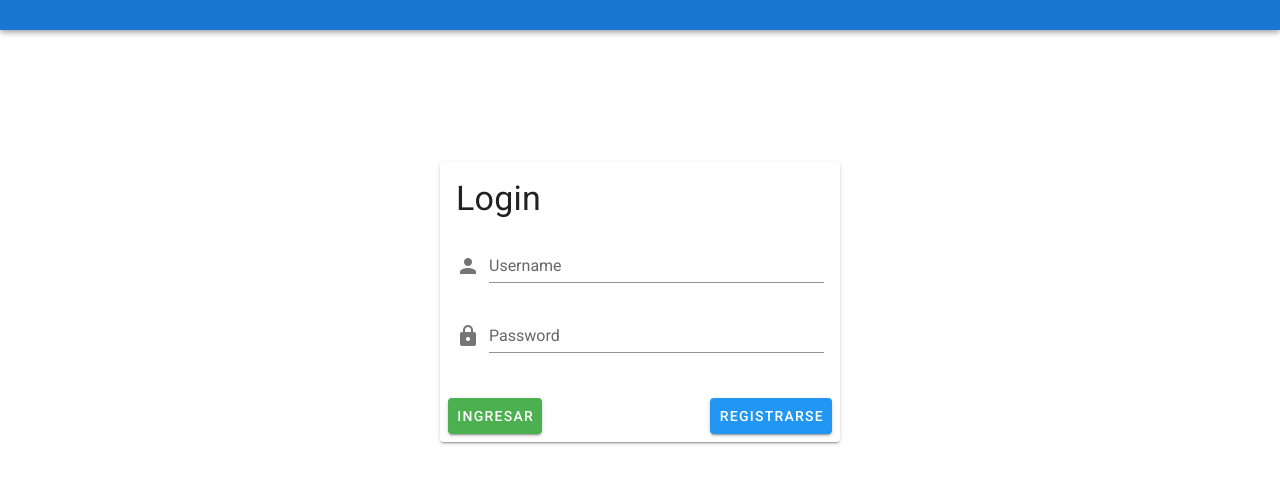
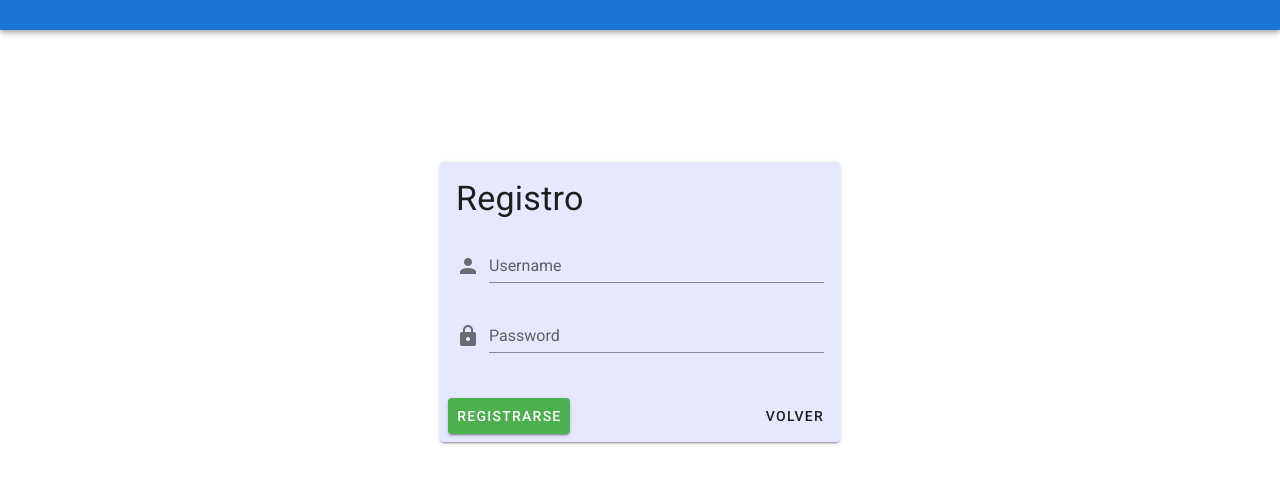
Before and after one commit to unq-arqsoft-difi/covid-front-vue, a Vue app: page /registrarse in a window 1280 px wide. Shown: the top 484 px of the page. Built offline with nearby package versions, Linux system fonts and the light colour scheme.

Commit message:
:recycle: refactor components into router views

```diff
--- a/src/App.vue
+++ b/src/App.vue
@@ -1,26 +1,6 @@
 <template>
   <v-app>
-    <v-app-bar app color="primary" height="30">
-    </v-app-bar>
-
-    <v-content>
-      <Login/>
-    </v-content>
+    <v-app-bar app color="primary" height="30"></v-app-bar>
+    <router-view></router-view>
   </v-app>
 </template>
-
-<script>
-import Login from './components/Login';
-
-export default {
-  name: 'App',
-
-  components: {
-    Login,
-  },
-
-  data: () => ({
-    //
-  }),
-};
-</script>
--- a/src/components/Login.vue
+++ /dev/null
@@ -1,37 +0,0 @@
-<template>
-  <v-container>
-    <v-img
-      :src="require('../assets/logo.png')"
-      alt="DiFi Ecosystem"
-      contain
-      class="shrink mr-2"
-      height="100"
-    />
-    <v-card width="400" class="mx-auto mt-5">
-      <v-card-title>
-        <h1 class="display-1">Login</h1>
-      </v-card-title>
-      <v-card-text>
-        <v-form ref="form" v-model="valid">
-        <v-text-field label="Username" prepend-icon="mdi-account" required></v-text-field>
-        <v-text-field label="Password" prepend-icon="mdi-lock" type="password" required></v-text-field>
-        </v-form>
-      </v-card-text>
-      <v-card-actions>
-        <v-btn color="success">Ingresar</v-btn>
-        <v-spacer></v-spacer>
-        <v-btn color="info">Registrarse</v-btn>
-      </v-card-actions>
-    </v-card>
-  </v-container>
-</template>
-
-
-<script>
-export default {
-  name: 'Login',
-  props: {
-    msg: String
-  }
-}
-</script>
--- a/src/main.js
+++ b/src/main.js
@@ -1,10 +1,12 @@
 import Vue from 'vue'
 import App from './App.vue'
 import vuetify from './plugins/vuetify';
+import router from './router'
 
 Vue.config.productionTip = false
 
 new Vue({
   vuetify,
+  router,
   render: h => h(App)
 }).$mount('#app')
--- /dev/null
+++ b/src/router/index.js
@@ -0,0 +1,22 @@
+import Vue from 'vue'
+import VueRouter from 'vue-router'
+
+Vue.use(VueRouter)
+
+  const routes = [{
+    path: '/',
+    name: 'Login',
+    component: () => import('../views/Login.vue')
+  }, {
+    path: '/registrarse',
+    name: 'Register',
+    component: () => import('../views/Register.vue')
+  }];
+
+const router = new VueRouter({
+  mode: 'history',
+  base: process.env.BASE_URL,
+  routes
+});
+
+export default router
--- /dev/null
+++ b/src/views/Login.vue
@@ -0,0 +1,41 @@
+<template>
+  <v-content>
+    <v-container>
+      <v-img
+        :src="require('../assets/logo.png')"
+        alt="DiFi Ecosystem"
+        contain
+        class="shrink mr-2"
+        height="100"
+      />
+      <v-card width="400" class="mx-auto mt-5">
+        <v-card-title>
+          <h1 class="display-1">Login</h1>
+        </v-card-title>
+        <v-card-text>
+          <v-form ref="form" v-model="valid">
+            <v-text-field label="Username" prepend-icon="mdi-account" required></v-text-field>
+            <v-text-field label="Password" prepend-icon="mdi-lock" type="password" required></v-text-field>
+          </v-form>
+        </v-card-text>
+        <v-card-actions>
+          <v-btn color="success">Ingresar</v-btn>
+          <v-spacer></v-spacer>
+          <v-btn text @click="registry">Registrarse</v-btn>
+        </v-card-actions>
+      </v-card>
+    </v-container>
+  </v-content>
+</template>
+
+
+<script>
+export default {
+  name: "Login",
+  methods: {
+    registry: function() {
+      this.$router.push({ name: 'Register' });
+    }
+  }
+};
+</script>
--- /dev/null
+++ b/src/views/Register.vue
@@ -0,0 +1,41 @@
+<template>
+  <v-content>
+    <v-container>
+      <v-img
+        :src="require('../assets/logo.png')"
+        alt="DiFi Ecosystem"
+        contain
+        class="shrink mr-2"
+        height="100"
+      />
+      <v-card color="#e6e9fd" width="400" class="mx-auto mt-5">
+        <v-card-title>
+          <h1 class="display-1">Registro</h1>
+        </v-card-title>
+        <v-card-text>
+          <v-form ref="form" v-model="valid">
+            <v-text-field label="Username" prepend-icon="mdi-account" required></v-text-field>
+            <v-text-field label="Password" prepend-icon="mdi-lock" type="password" required></v-text-field>
+          </v-form>
+        </v-card-text>
+        <v-card-actions>
+          <v-btn color="success">Registrarse</v-btn>
+          <v-spacer></v-spacer>
+          <v-btn text @click="back">Volver</v-btn>
+        </v-card-actions>
+      </v-card>
+    </v-container>
+  </v-content>
+</template>
+
+
+<script>
+export default {
+  name: "Register",
+  methods: {
+    back: function() {
+      this.$router.go(-1);
+    }
+  }
+};
+</script>
```
